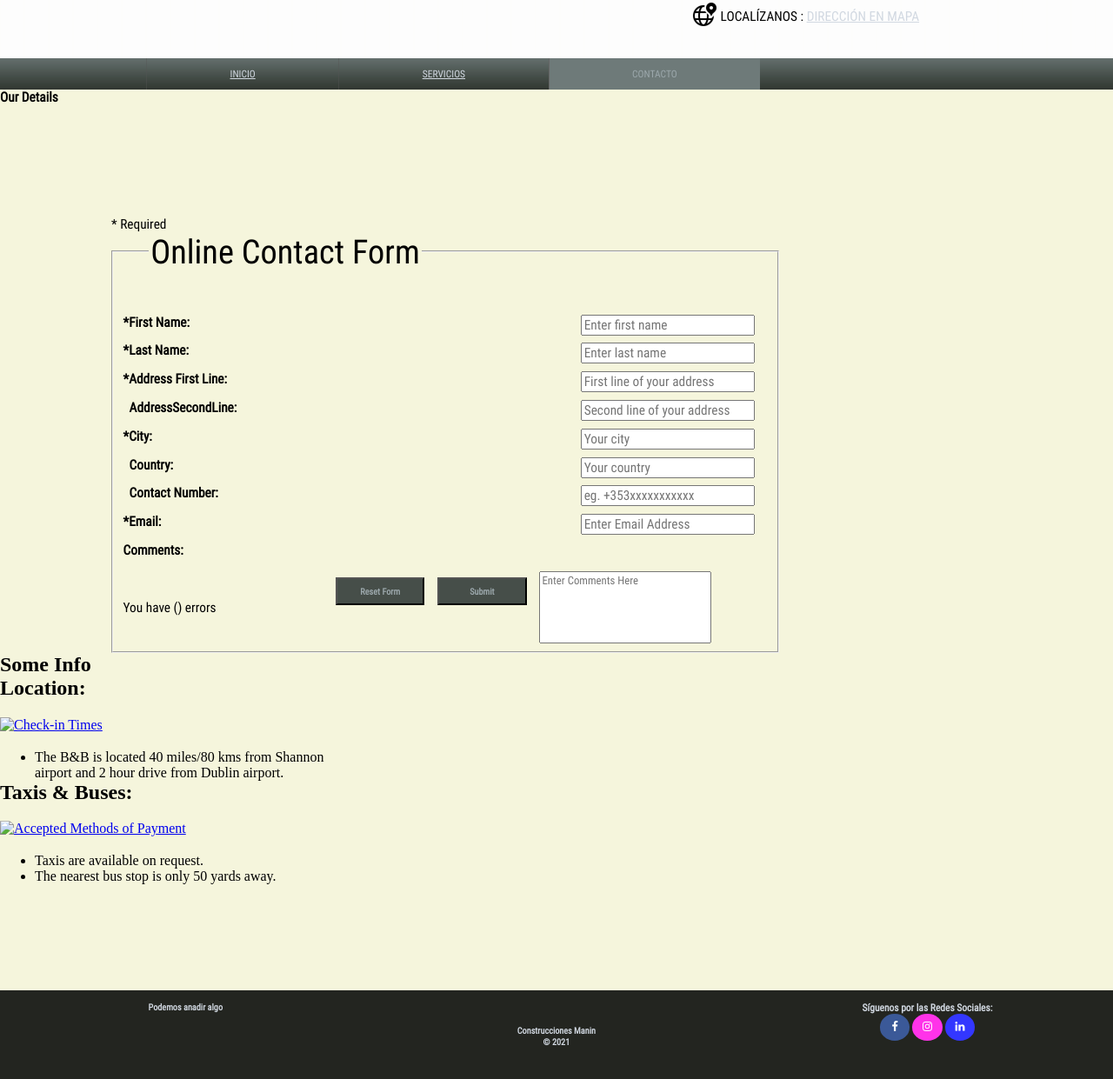
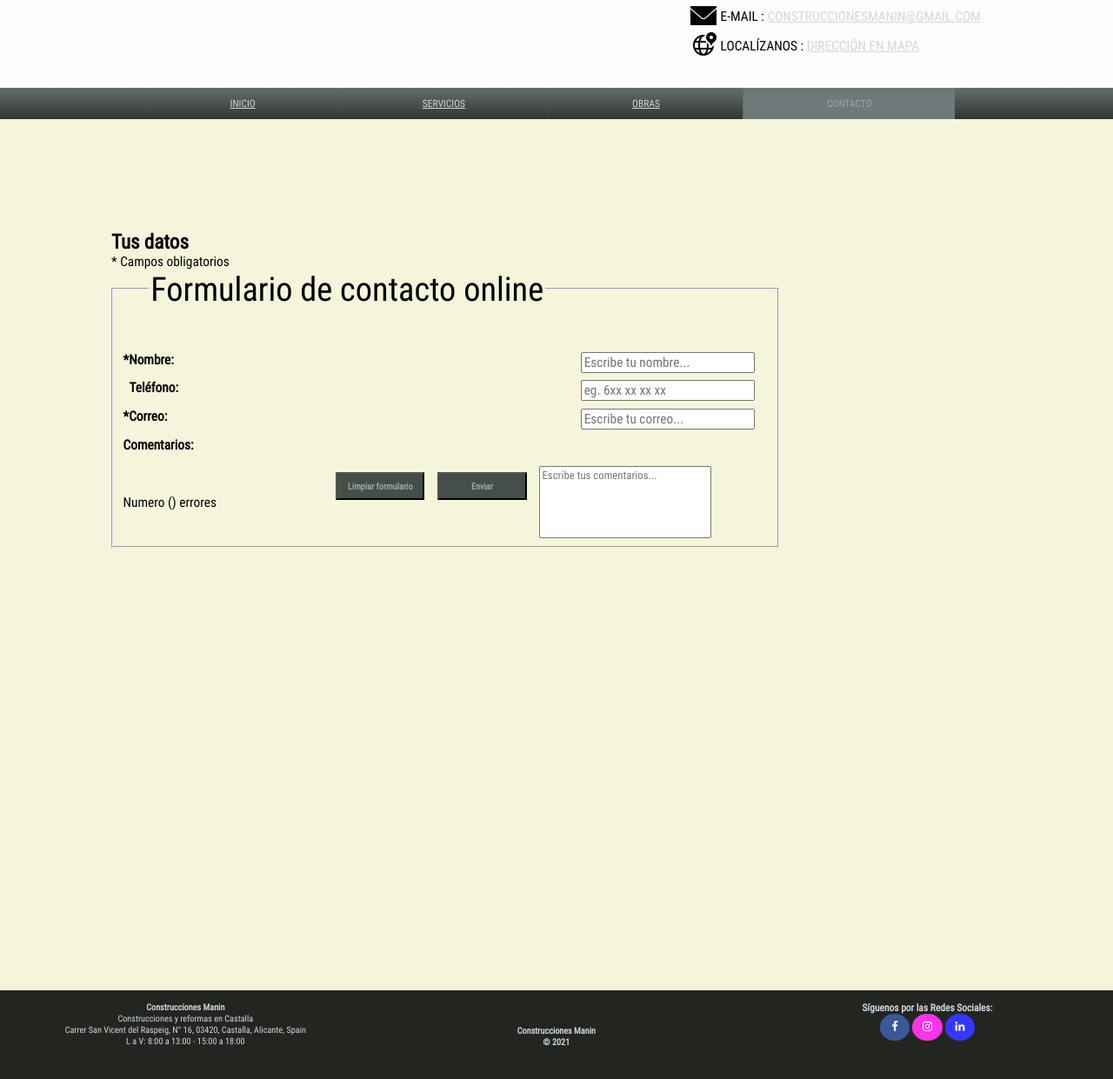
Before and after one commit to ManinRico/ManinRico.github.io, a plain HTML site: page contacto/index.html in a window 1280 px wide. Shown: the part 91-1332 px from the top of the page at 87% size. Drawn offline with nearby package versions, Linux system fonts and the light colour scheme.

Commit message:
Update index.html

```diff
--- a/contacto/index.html
+++ b/contacto/index.html
@@ -1,15 +1,16 @@
 <!DOCTYPE html>
-<html>
-<!--Entry Point:index.html -->
-	<head>
+<html lang="es">
+<!--Entry Point:index.html - Project: Web desing for Construcciones Manin, S.L - Author: Jose Maria Rico Leal -->
 		<title>Contacto | Construcciones Manin</title>
 		<meta charset="utf-8">
 		<link rel="stylesheet" type="text/css" href="../assets/css/main.css">
 		<link rel="stylesheet" href="https://cdnjs.cloudflare.com/ajax/libs/font-awesome/4.7.0/css/font-awesome.min.css">
-		<meta name="description" content="Empresa de construcción en Castalla (Alicante), reformamos cocinas, baños y todo tipo de alicatado en general. Nos adaptamos a tus necesidades, presupuesto sin compromiso.">
-		<meta name="keywords" content="Construcciones, reformas, cocinas, baños, reparaciones, castalla, alicante">
+		<meta name="google-site-verification" content="UOJC-tyB3JUHv0xn1sN9ed5QrlOq6bMThFYGTUULN2Q" />
+		<meta name="description" content="Rellena el formulario y te contatactamos en 24h sin compromiso, te garantizmos precio competitivo y mejor servicio.">
+		<meta name="keywords" content="reforma, reformas, presupuesto, obra, obras, construcción, construcciones, reforma, reformas, azulejo, alicatado, cocinas, baños, castalla, alicante">
 		<meta name="viewport" content="Width=device-width, initial-scale=1">
 		<meta name="og:title" property="og:title" content="Construcciones Manin">
+		<meta property="og:locale" content="es_ES" />
 	</head>
 
 	<body >
@@ -28,7 +29,8 @@
 						<div class="contact-info" id="contact-info">
 							<p class="phone"><a class="spain"></a>Llámanos : <a href="#">637 40 60 50</a></p>
 						    <p class="phone"><a class="uk"></a>Call us : <a href="#">602 21 96 53</a></p>
-							<p class="gpa">Localízanos : <a href="https://www.google.com/maps/place/Carrer+San+Vicent+del+Raspeig,+16,+03420+Castalla,+Alacant,+Spain/data=!4m2!3m1!1s0xd63d43a45e4e0d9:0x68963afd0fbfeee0?sa=X&ved=2ahUKEwi6gJmw68vxAhWsu3EKHTw2Bc4Q8gEwAHoECAsQAQ">Dirección en mapa</a></p>
+						    <p class="envelope">E-mail : <a href="#">construccionesmanin@gmail.com</a></p>
+							<p class="gpa">Localízanos : <a href="https://www.google.com/maps/place/Construcciones+Manin,+S.L./@38.5967627,-0.666674,17z/data=!3m1!4b1!4m5!3m4!1s0xd63d56a5428ee6f:0xb4a4b99f65f00d8!8m2!3d38.5967627!4d-0.6644853">Dirección en mapa</a></p>
 						</div>
 						<div class="clear"> </div>
 					</div>
@@ -38,6 +40,7 @@
 						<ul>
 							<li><a href="../index.html">Inicio</a></li>
 							<li><a href="../servicios/index.html">Servicios</a></li>
+							<li><a href="../obras/index.html">Obras</a></li>
 							<li class="active"><a>Contacto</a></li>
 							<div class="clear"> </div>
 						</ul>
@@ -46,46 +49,27 @@
 			</div>
 
 			</header>
-			<section id="format_h2">
-				     <h2>Our Details</h2>
-			        <form id="contact-form" method="get"  action="../index.html">
-			         <p >* Required</p>
+			<section>
+			        <form action="https://formsubmit.co/construccionesmanin@gmail.com" id="contact-form" method="POST"  >
+			        <h2>Tus datos</h2>
+			         <p >* Campos obligatorios</p>
 			         <fieldset>
-			            <legend>Online Contact Form</legend>
-			            <p><label class="field" for="first_name"><span>*</span>First Name: </label><input class="form_input" name="first name" type="text" id="first_name" placeholder="Enter first name" /></p>
-			            <p><label class="field" for="last_name"><span>*</span>Last Name: </label><input class="form_input" name="last name" type="text" id="last_name" placeholder="Enter last name" /></p>
-			            <p><label class="field" for="address_first_line"><span>*</span>Address First Line: </label><input class="form_input" name="address first line" type="text" id="address_first_line" placeholder="First line of your address" /></p>
-			            <p><label class="field" for="address_second_line">&nbsp;&nbsp;AddressSecondLine:  </label><input name="address second line" type="text" id="address_second_line" placeholder="Second line of your address"></p>
-			            <p><label class="field" for="city"><span>*</span>City: </label><input class="form_input" name="city" type="text" id="city" placeholder="Your city"></p>
-			            <p><label class="field" for="country">&nbsp;&nbsp;Country: </label><input type="text" id="country" placeholder="Your country"></p>
-			            <p><label class="field" for="contact_number">&nbsp;&nbsp;Contact Number:  </label><input type="number" id="contact_number" placeholder="eg. +353xxxxxxxxxxx" min="8"></p>
-			            <p><label class="field" for="email"><span>*</span>Email: </label><input class="form_input" name="email" type="email" id="email" placeholder="Enter Email Address" ></p>
-			            <p><label class="field" for="comments">Comments: </label></p>
-			            <textarea name="comments" rows=3 cols=20 id="comments" placeholder="Enter Comments Here" ></textarea>
-			            <input class="submit_button" type="submit" value="Submit" onclick="print_out_error()">
-			            <input class="submit_button" type="reset" value="Reset Form"><br>
-			            <p id="error-list"> You have (<span id="error-count"></span>) errors</p>
+			            <legend>Formulario de contacto online</legend>
+			            <p><label class="field" for="first_name"><span>*</span>Nombre: </label><input class="form_input" name="nombre" type="text" id="first_name" placeholder="Escribe tu nombre..." /></p>
+			            <p><label class="field" for="contact_number">&nbsp;&nbsp;Teléfono:  </label><input type="number" id="contact_number" placeholder="eg. 6xx xx xx xx" min="9"></p>
+			            <p><label class="field" for="email"><span>*</span>Correo: </label><input class="form_input" name="correo" type="email" id="email" placeholder="Escribe tu correo..." ></p>
+			            <p><label class="field" for="comments">Comentarios: </label></p>
+			            <textarea name="comments" rows=3 cols=20 id="comments" placeholder="Escribe tus comentarios..." ></textarea>
+			            <input class="submit_button" type="submit" value="Enviar" onclick="print_out_error()">
+			            <input class="submit_button" type="reset" value="Limpiar formulario"><br>
+			            <p id="error-list"> Numero (<span id="error-count"></span>) errores</p>
 			            <span id="fail-message"></span>
 
 
 			         </fieldset>
 			       </form>
    			 </section>
-   			 <aside class="booking_contact_info">
-					      <h1>Some Info</h1>
-					      <h2>Location:</h2>
-					      <a href="#"><img src="../assets/images/map.jpg" title ="Check-in Times" class="responsive"/></a>
-					      <ul>
-					        <li>The B&B is located 40 miles/80 kms from Shannon<p>airport and 2 hour drive from Dublin airport.</p></li>
-					      </ul>
 
-					     <h2>Taxis & Buses:</h2></a>
-					      <a href="#"><img src="../assets/images/taxi.jpg" title="Accepted Methods of Payment" class="responsive"/></a>
-					      <ul>
-					        <li>Taxis are available on request.</li>
-					        <li>The nearest bus stop is only 50 yards away.</li>
-					      </ul>
-    			</aside>
 
 		</div>
 
@@ -94,9 +78,10 @@
 			<div class="row">
 				<div class="column" id="column_1">
 
-					<h1>Podemos anadir algo</h1>
-
-
+					<h1>Construcciones Manin</h1>
+					<p>Construcciones y reformas en Castalla</p>
+					<p>Carrer San Vicent del Raspeig, N° 16, 03420, Castalla, Alicante, Spain</p>
+					<p>L a V: 8:00 a 13:00 - 15:00 a 18:00</p>
 				</div>
 				<div class="column" id="column_2">
 					<h1>Construcciones Manin</h1>
@@ -107,9 +92,9 @@
 				<div class="column" id="column_3">
 						<h1>Síguenos por las Redes Sociales:</h1>
 					<div>
-						<a href="https://www.facebook.com/" class="fa fa-facebook"></a>
+						<a href="https://www.facebook.com/pages/category/Home-Improvement/Reformas-y-construcciones-manin-1061805253880809/" class="fa fa-facebook"></a>
 						<a href="https://www.instagram.com/accounts/emailsignup/?hl=en" class="fa fa-instagram"></a>
-						<a href="https://www.linkedin.com/home" class="fa fa-linkedin"></a>
+						<a href="https://www.linkedin.com/in/josemariaricoleal/" class="fa fa-linkedin"></a>
 					</div>
 
 				</div>
@@ -117,7 +102,7 @@
 
 		</footer>
 		<script src="https://ajax.googleapis.com/ajax/libs/jquery/3.6.0/jquery.min.js"></script>
-		<script type="text/javascript" src="../assets/js/main_1.js"></script>
+		<script type="text/javascript" src="../assets/js/main.js"></script>
 
 
 
```
